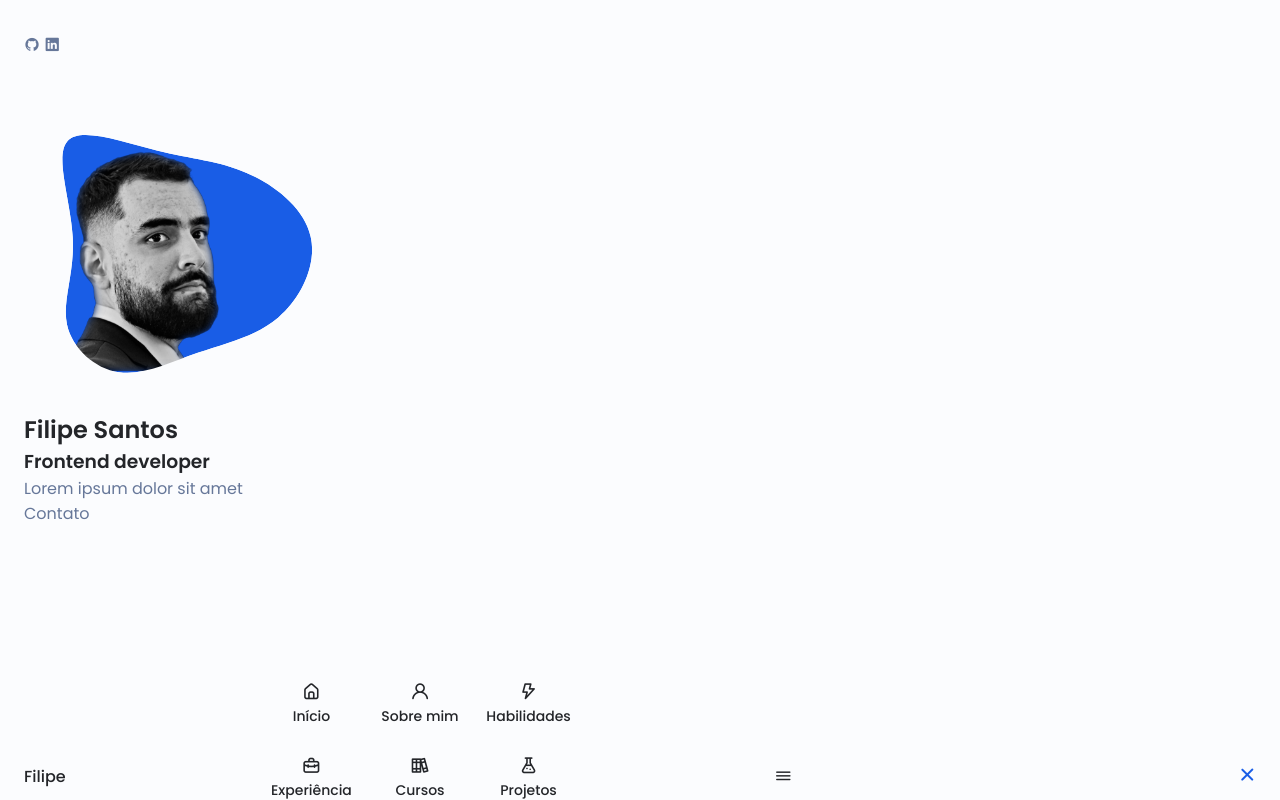
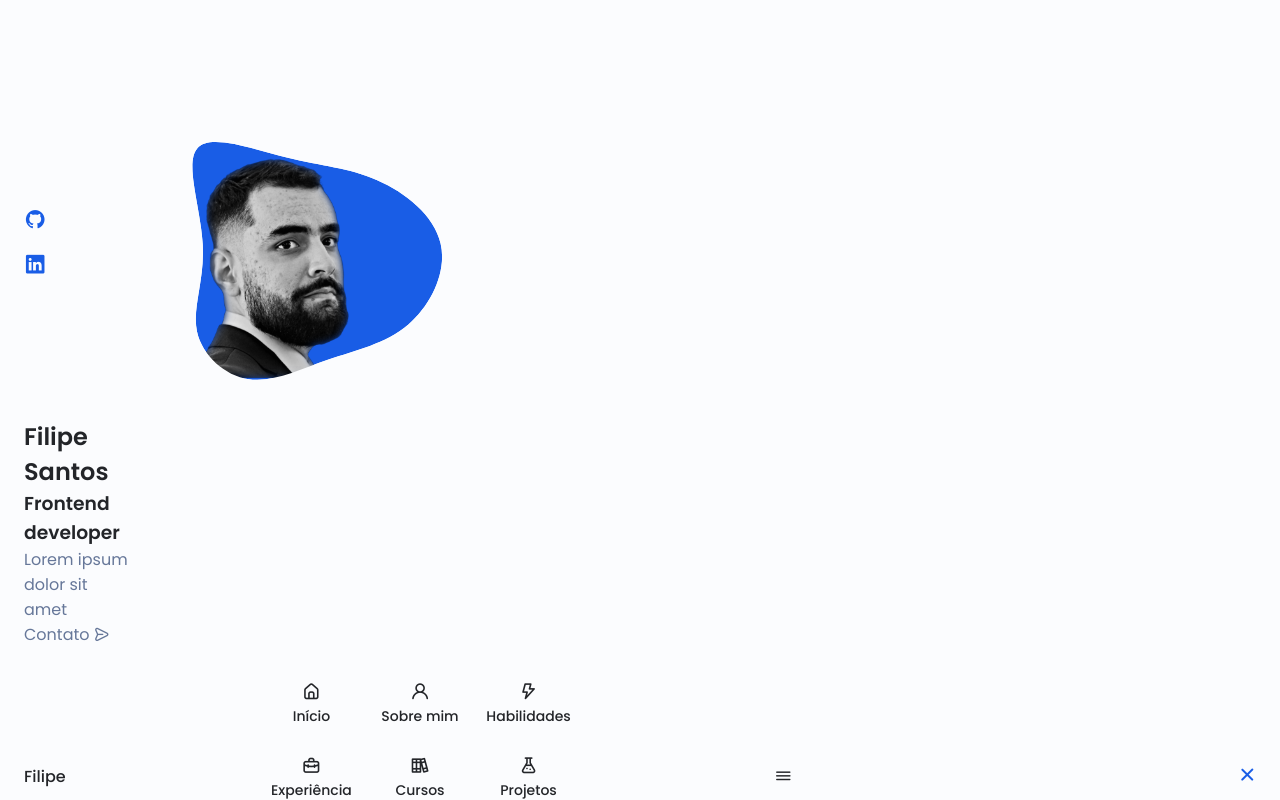
Before and after one commit to filipedss/portifolio_site, a plain HTML site: page index.html in a window 1280 px wide. Drawn offline with nearby package versions, Linux system fonts and the light colour scheme.

Commit message:
social icons color and size

```diff
--- a/assets/css/style.css
+++ b/assets/css/style.css
@@ -228,6 +228,31 @@ img {
   height: auto;
 }
 
+.home__container{
+  gap: 1rem;
+}
+
+.home__content{
+  grid-template-columns: .5fr 3fr;
+  padding-top: 3.5rem;
+  align-items: center;
+}
+
+.home__social{
+  display: grid;
+  grid-template-columns: max-content;
+  row-gap: .7rem;
+}
+
+.home__social-icon{
+  font-size: 1.4rem;
+  color: var(--main-color);
+}
+
+.home__social-icon:hover{
+  color: var(--main-color-alt);
+}
+
 /* == Reusable css classes == */
 .section{
   padding: 2rem 0 4rem;
--- a/index.html
+++ b/index.html
@@ -71,11 +71,11 @@
     <div class="home__container container grid">
       <div class="home__content grid">
         <div class="home__social">
-          <a href="https://github.com/filipedss" target="_blank" class="home__social-icon">
-            <i class="uil uil-github"></i>
+          <a href="https://github.com/filipedss" target="_blank">
+            <i class="uil uil-github social__icon home__social-icon"></i>
           </a>
-          <a href="https://www.linkedin.com/in/filipefront/" target="_blank" class="home__social-icon">
-            <i class="uil uil-linkedin"></i>
+          <a href="https://www.linkedin.com/in/filipefront/" target="_blank">
+            <i class="uil uil-linkedin home__social-icon"></i>
           </a>
         </div>
         <div class="home__img">
@@ -95,8 +95,8 @@
           <p class="home__description">
             Lorem ipsum dolor sit amet
           </p>
-          <a href="" id="contato" class="button button--flex">
-            Contato
+          <a href="#contanto" id="contato" class="button button--flex">
+            Contato <i class="uil uil-message button__icon"></i>
           </a>
         </div>
       </div>
```
